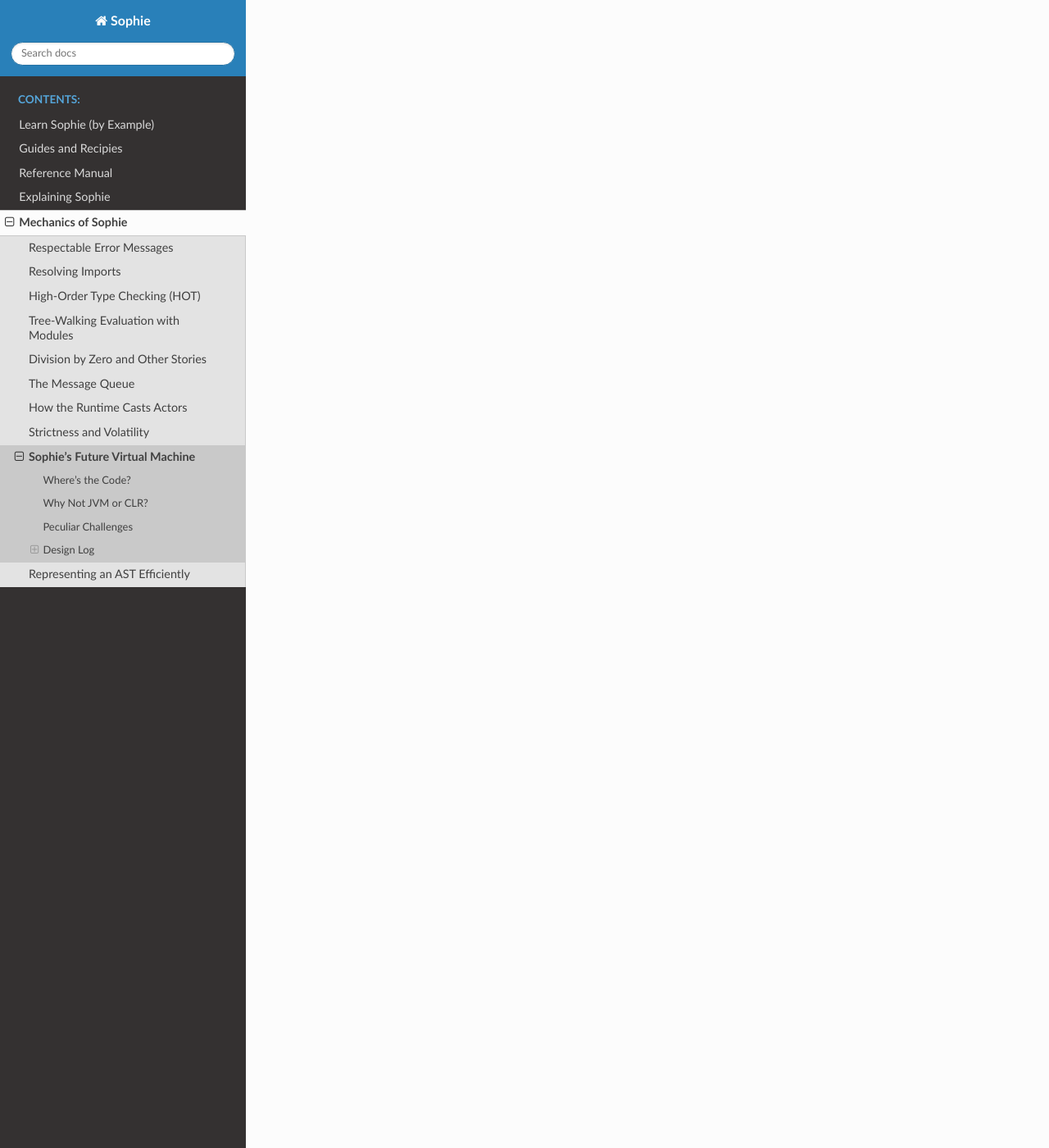
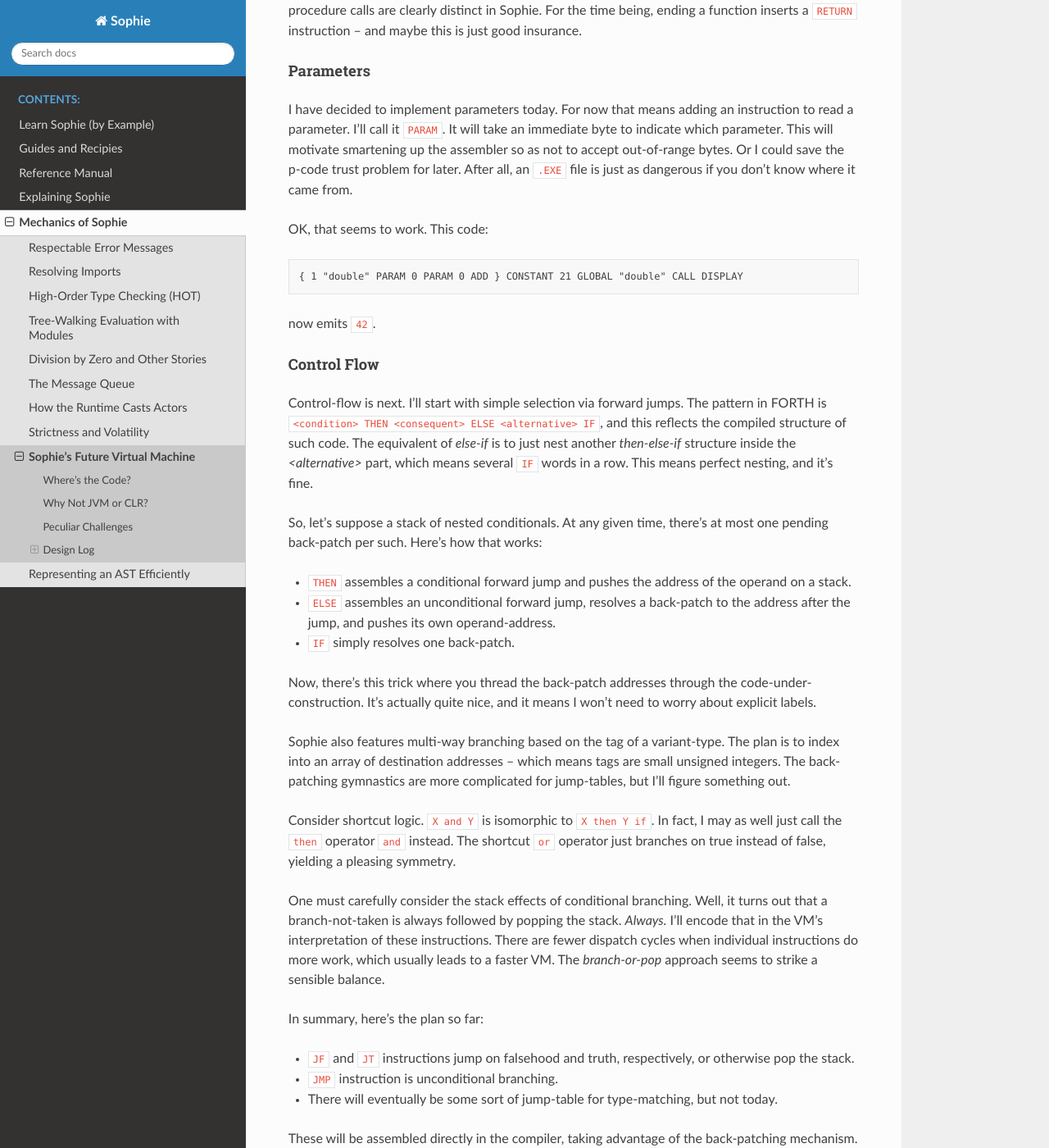
Before and after one commit to kjosib/sophie, a Sphinx documentation site: the page built from docs/tech/vm.rst, in a window 1280 px wide and 1400 px high, scrolled down 5061 px. Shown: the whole window at 82% size. Built offline with Sphinx 7.4.7 and the Read the Docs theme 2.0.0, drawn with Linux system fonts in a browser that asks for light colours; some of the changed text lies outside the part shown.

Commit message:
Update vm.rst

```diff
--- a/docs/tech/vm.rst
+++ b/docs/tech/vm.rst
@@ -217,3 +217,99 @@
 In the next increment I'll probably change the function declaration sequence to start with the function's arity.
 Also, I'll probably want to change the operand-mode signature to pass in the whole function for sanity checks.
 That suggests unifying functions with chunks. The only place chunks appear so far is in functions. Time will tell.
+
+30 September 2023
+-----------------
+
+Returning Values
+................
+
+I changed ``RETURN`` to return the topmost stack value past whatever arity of functions.
+This creates a subtlety: if the function has no stack-effect,
+then ``RETURN`` ends up duplicating whatever happens to the be at the top -- even if that means underflow.
+Evidently I shall want an instruction that does not do this, for use with procedures.
+The compiler will deal with this sensibly because function and procedure calls are clearly distinct in Sophie.
+For the time being, ending a function inserts a ``RETURN`` instruction -- and maybe this is just good insurance.
+
+Parameters
+............
+
+I have decided to implement parameters today.
+For now that means adding an instruction to read a parameter.
+I'll call it ``PARAM``. It will take an immediate byte to indicate which parameter.
+This will motivate smartening up the assembler so as not to accept out-of-range bytes.
+Or I could save the p-code trust problem for later. After all, an ``.EXE`` file is just as dangerous
+if you don't know where it came from.
+
+OK, that seems to work. This code::
+
+    { 1 "double" PARAM 0 PARAM 0 ADD } CONSTANT 21 GLOBAL "double" CALL DISPLAY
+
+now emits ``42``.
+
+Control Flow
+..............
+
+Control-flow is next. I'll start with simple selection via forward jumps.
+The pattern in FORTH is ``<condition> THEN <consequent> ELSE <alternative> IF``,
+and this reflects the compiled structure of such code. The equivalent of *else-if*
+is to just nest another *then-else-if* structure inside the *<alternative>* part,
+which means several ``IF`` words in a row. This means perfect nesting, and it's fine.
+
+So, let's suppose a stack of nested conditionals.
+At any given time, there's at most one pending back-patch per such.
+Here's how that works:
+
+* ``THEN`` assembles a conditional forward jump and pushes the address of the operand on a stack.
+* ``ELSE`` assembles an unconditional forward jump,
+  resolves a back-patch to the address after the jump,
+  and pushes its own operand-address.
+* ``IF`` simply resolves one back-patch.
+
+Now, there's this trick where you thread the back-patch addresses through the code-under-construction.
+It's actually quite nice, and it means I won't need to worry about explicit labels.
+
+Sophie also features multi-way branching based on the tag of a variant-type.
+The plan is to index into an array of destination addresses -- which means tags are small unsigned integers.
+The back-patching gymnastics are more complicated for jump-tables, but I'll figure something out.
+
+Consider shortcut logic. ``X and Y`` is isomorphic to ``X then Y if``.
+In fact, I may as well just call the ``then`` operator ``and`` instead.
+The shortcut ``or`` operator just branches on true instead of false,
+yielding a pleasing symmetry.
+
+One must carefully consider the stack effects of conditional branching.
+Well, it turns out that a branch-not-taken is always followed by popping the stack. *Always.*
+I'll encode that in the VM's interpretation of these instructions.
+There are fewer dispatch cycles when individual instructions do more work, which usually leads to a faster VM.
+The *branch-or-pop* approach seems to strike a sensible balance.
+
+In summary, here's the plan so far:
+
+* ``JF`` and ``JT`` instructions jump on falsehood and truth, respectively, or otherwise pop the stack.
+* ``JMP`` instruction is unconditional branching.
+* There will eventually be some sort of jump-table for type-matching, but not today.
+
+These will be assembled directly in the compiler, taking advantage of the back-patching mechanism.
+I shall want a small dictionary of compiling words. Probably lower-case to distinguish from P-ASM instructions.
+
+Rejiggering the Compiler
+........................
+
+I'm now taking further advantage of the hash-table module. Rather than a linear search for instructions,
+I've arranged a hash table containing all the raw assembly instructions and also the higher-level
+compiling words like ``and``, ``or``, ``else``, and ``if``. The mechanism vaguely resembles a FORTH interpreter.
+In fact, I could probably simplify the scanner considerably if I went the rest of the way with that.
+Someday I may pursue that idea.
+
+Also, that word ``CONSTANT`` is too long. I'll just go with ``CONST`` for now.
+
+A Recursive Program
+...................
+
+The test-case for today is::
+
+    { 1 "factorial" PARAM 0 CONST 2 LT and CONST 1 else PARAM 0 CONST 1 SUB GLOBAL "factorial" CALL PARAM 0 MUL if }
+    CONST 5 GLOBAL "factorial" CALL DISPLAY
+
+I expect the thing to produce the number ``120``. And it works!
```
Also changed, not shown: other parts of docs/tech/vm.rst (+1 -1 lines).
